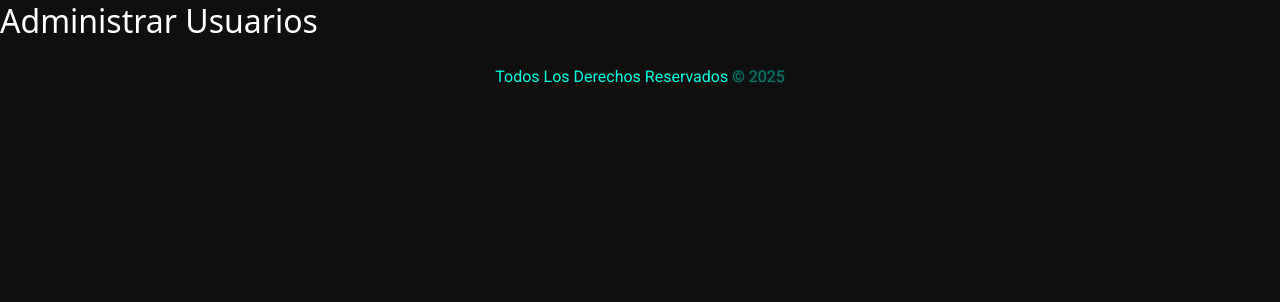
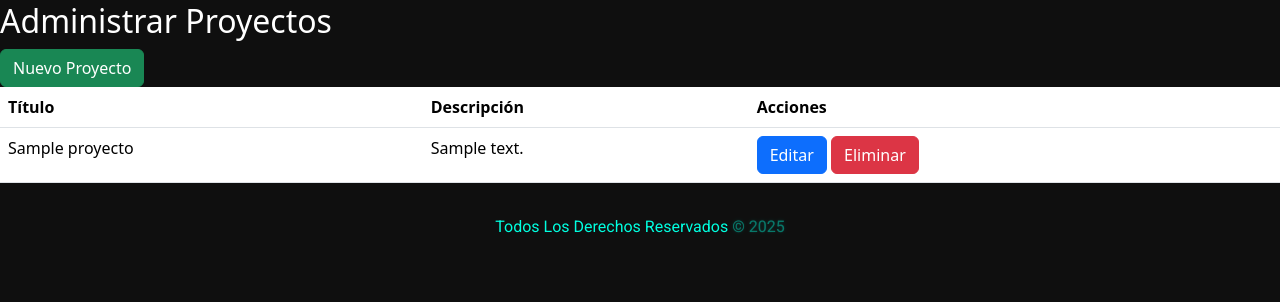
Before and after one commit to maxicaprioglio/parcial, a Django app: page /administrar/ in a window 1280 px wide. Shown: the part 60-362 px from the top of the page. Run offline with Django 5.2, Linux system fonts and the light colour scheme; a user stored in the database is signed in; tables that the repository leaves empty hold one stand-in row (values such as "Sample post"); some libraries are stand-ins or nearby versions.

Commit message:
correcciones

```diff
--- a/web/forms.py
+++ b/web/forms.py
@@ -1,5 +1,6 @@
 import re
 from django import forms
+from web.models import Proyecto
 
 class ConsultaForm(forms.Form):
     nombre = forms.CharField(
@@ -75,3 +76,8 @@ class ConsultaForm(forms.Form):
         if not re.match(r'^[^\s@]+@[^\s@]+\.[^\s@]+$', email):
             raise forms.ValidationError("Ingresa un email válido.")
         return email
+
+class ProyectoForm(forms.ModelForm):
+    class Meta:
+        model = Proyecto
+        fields = ['titulo', 'descripcion']
--- a/web/templates/web/administrar.html
+++ b/web/templates/web/administrar.html
@@ -7,7 +7,26 @@
 {% endblock %}
 
 {% block content %}
-<h2 class="text-white">Administrar Usuarios</h2>
+<h2 class="text-white">Administrar Proyectos</h2>
+<a href="{% url 'crear_proyecto' %}" class="btn btn-success">Nuevo Proyecto</a>
+<table class="table">
+  <tr>
+    <th>Título</th>
+    <th>Descripción</th>
+    <th>Acciones</th>
+  </tr>
+  {% for proyecto in proyectos %}
+  <tr>
+    <td>{{ proyecto.titulo }}</td>
+    <td>{{ proyecto.descripcion }}</td>
+    <td>
+      <a href="{% url 'editar_proyecto' proyecto.pk %}" class="btn btn-primary">Editar</a>
+      <a href="{% url 'eliminar_proyecto' proyecto.pk %}" class="btn btn-danger">Eliminar</a>
+    </td>
+  </tr>
+  {% endfor %}
+</table>
+
 {% endblock %}
 
 {% block extra_js %}
--- a/web/urls.py
+++ b/web/urls.py
@@ -16,4 +16,7 @@ urlpatterns = [
     path('eliminar/<int:consulta_id>/', views.eliminar_consulta, name='eliminar_consulta'),
     path('editar/<int:consulta_id>/', views.editar_consulta, name='editar_consulta'),
     path('administrar/', views.administrar, name='administrar'),
+    path("proyectos/nuevo/", views.crear_proyecto, name="crear_proyecto"),
+    path("proyectos/<int:pk>/editar/", views.editar_proyecto, name="editar_proyecto"),
+    path("proyectos/<int:pk>/eliminar/", views.eliminar_proyecto, name="eliminar_proyecto"),
 ]
--- a/web/views.py
+++ b/web/views.py
@@ -15,7 +15,7 @@ from django.contrib.auth.decorators import user_passes_test
 from django.http import JsonResponse
 import json
 from django.shortcuts import get_object_or_404
-from web.forms import ConsultaForm
+from web.forms import ConsultaForm, ProyectoForm
 from django.shortcuts import render
 from rest_framework.decorators import api_view
 from rest_framework.response import Response
@@ -171,10 +171,6 @@ def panel(request):
     return render(request, 'web/panel.html')
 
 @user_passes_test(lambda u: u.is_authenticated and u.is_valid)
-def administrar(request):
-    return render(request, "web/administrar.html")
-
-@user_passes_test(lambda u: u.is_authenticated and u.is_valid)
 def eliminar_consulta(request, consulta_id):
     try:
         consulta = Postulantes.objects.get(id=consulta_id)
@@ -303,3 +299,41 @@ def consultas_api_frases(request):
         })
     except Exception as e:
         return JsonResponse({"error": str(e)}, status=500)
+
+
+## Administrar Proyecto Management Views
+@user_passes_test(lambda u: u.is_authenticated and u.is_valid)
+def administrar(request):
+    proyectos = Proyecto.objects.all()
+    return render(request, "web/administrar.html", {"proyectos": proyectos})
+
+@user_passes_test(lambda u: u.is_authenticated and u.is_valid)
+def crear_proyecto(request):
+    if request.method == "POST":
+        form = ProyectoForm(request.POST)
+        if form.is_valid():
+            form.save()
+            return redirect("administrar")
+    else:
+        form = ProyectoForm()
+    return render(request, "web/form.html", {"form": form})
+
+@user_passes_test(lambda u: u.is_authenticated and u.is_valid)
+def editar_proyecto(request, pk):
+    proyecto = get_object_or_404(Proyecto, pk=pk)
+    if request.method == "POST":
+        form = ProyectoForm(request.POST, instance=proyecto)
+        if form.is_valid():
+            form.save()
+            return redirect("administrar")
+    else:
+        form = ProyectoForm(instance=proyecto)
+    return render(request, "web/form.html", {"form": form})
+
+@user_passes_test(lambda u: u.is_authenticated and u.is_valid)
+def eliminar_proyecto(request, pk):
+    proyecto = get_object_or_404(Proyecto, pk=pk)
+    if request.method == "POST":
+        proyecto.delete()
+        return redirect("administrar")
+    return render(request, "web/confirmar_eliminar.html", {"proyecto": proyecto})
```
Also changed, not shown: web/templates/web/confirmar_eliminar.html (added, +19 -0 lines), web/templates/web/proyecto_form.html (added, +19 -0 lines).
